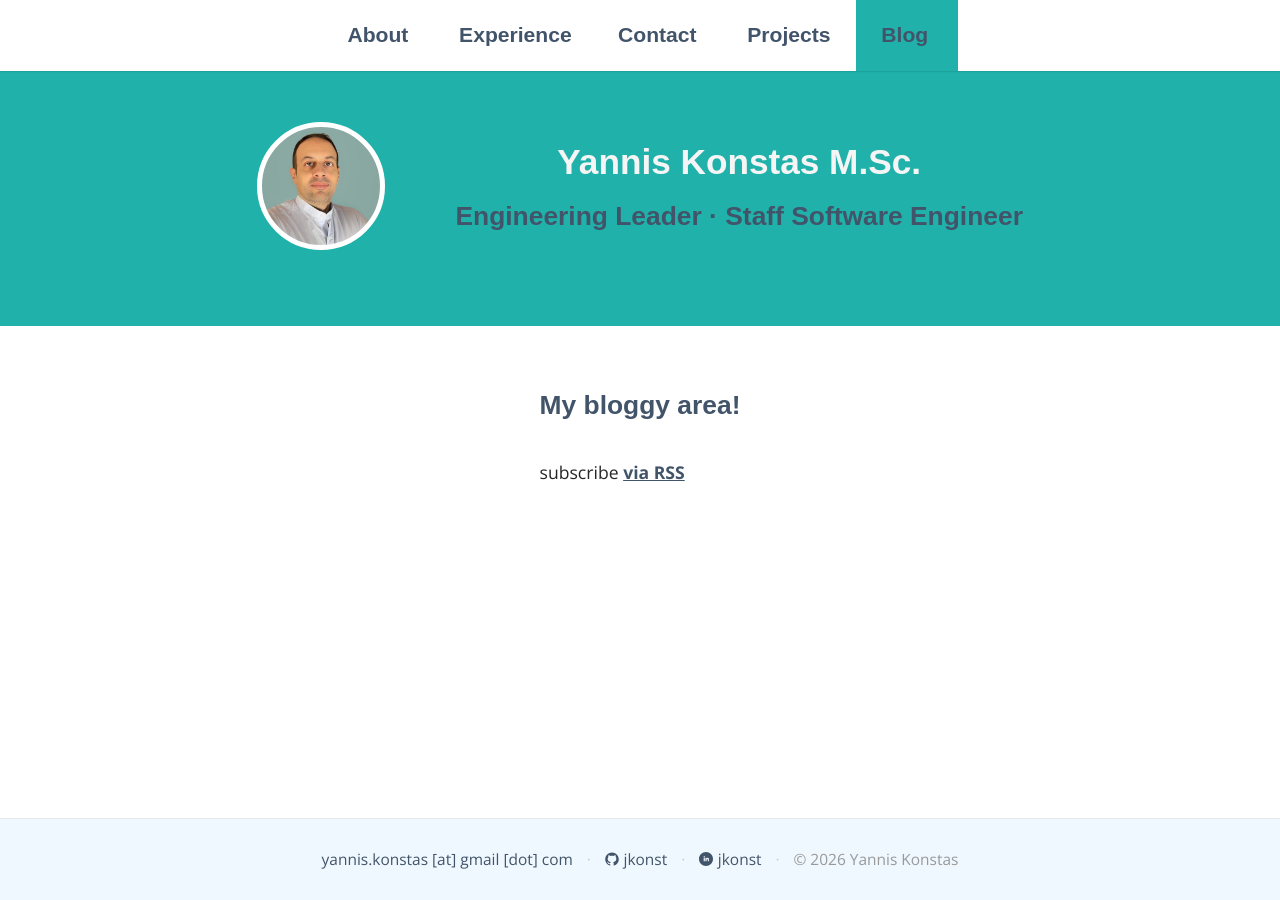
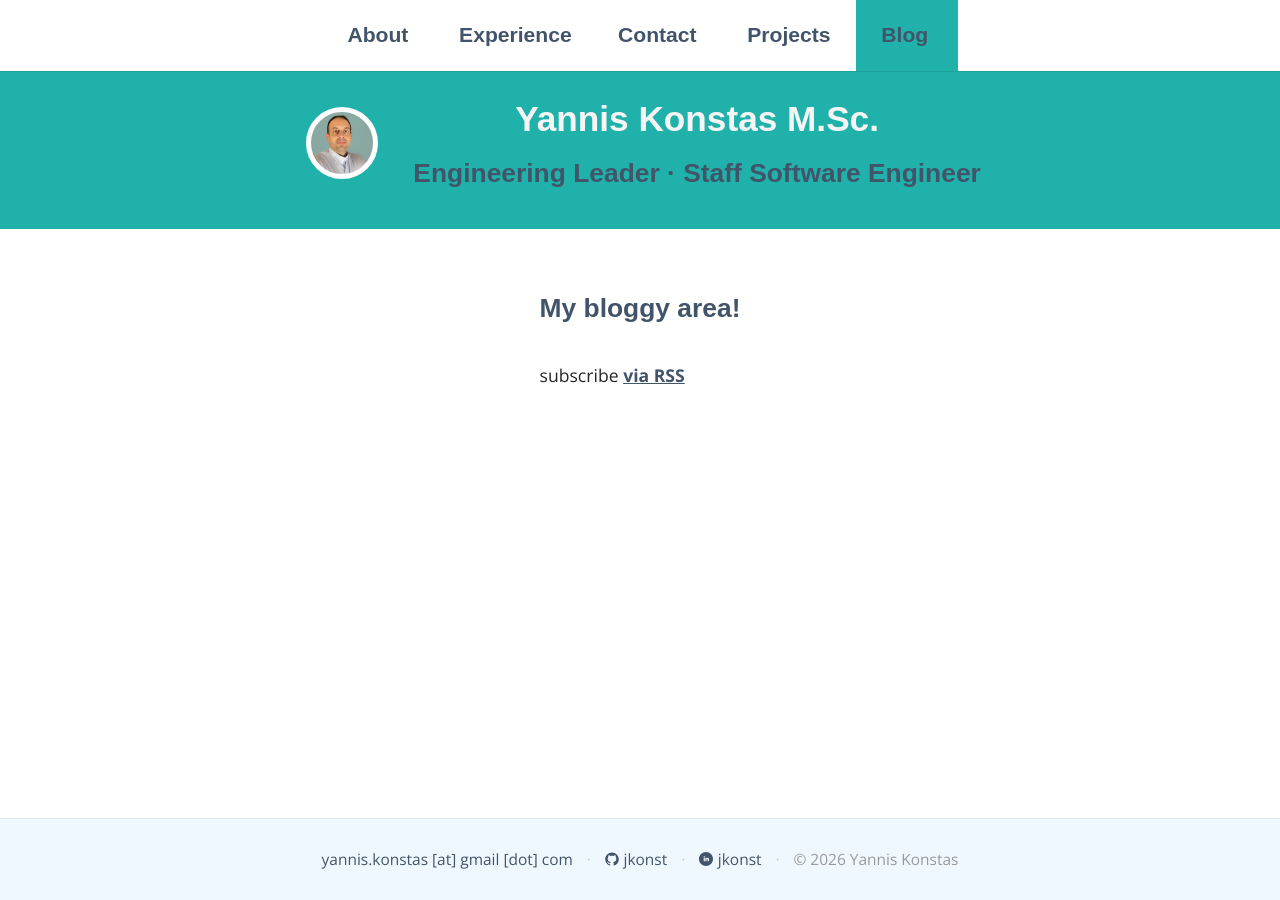
Before and after one commit to jkonst/jkonst.github.io, a Jekyll site: the page built from blog/index.html, in a window 1280 px wide. Built offline with Jekyll 4.4.1, drawn with Linux system fonts in a browser that asks for light colours; some web fonts are replaced.

Commit message:
fix: compact desktop header — smaller photo, tighter margins, less padding

```diff
--- a/_sass/_layout.scss
+++ b/_sass/_layout.scss
@@ -380,8 +380,18 @@ td.second {
   }
 
   header {
-    padding-top: 85px;
-    padding-bottom: 40px;
+    padding-top: 72px;
+    padding-bottom: 16px;
+  }
+
+  #photo-placeholder {
+    width: 72px;
+    height: 72px;
+    margin: 0.3em 1.2em;
+  }
+
+  #baseurl-placeholder {
+    margin: 0.3em 0.8em;
   }
 
   #info-wrapper ul li {
```
